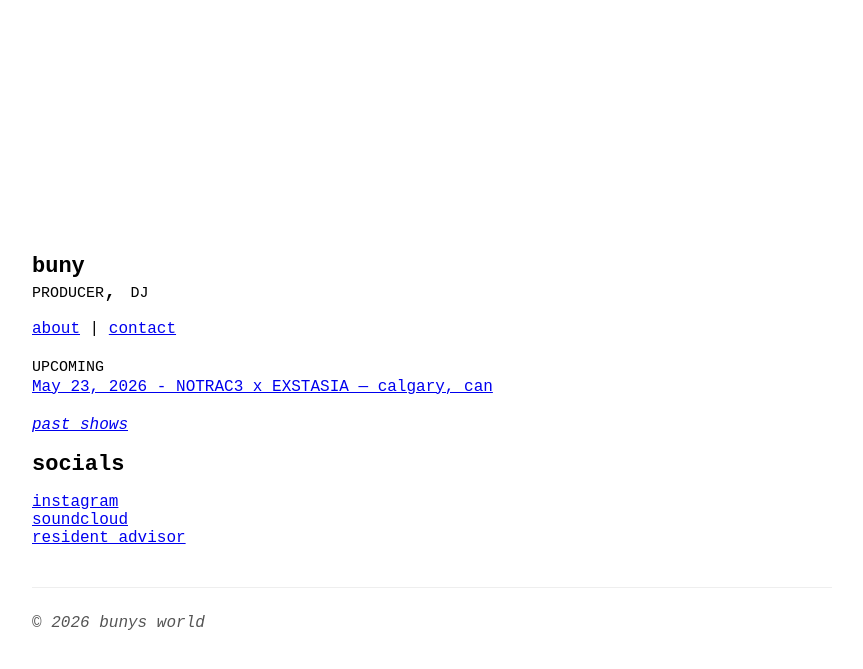
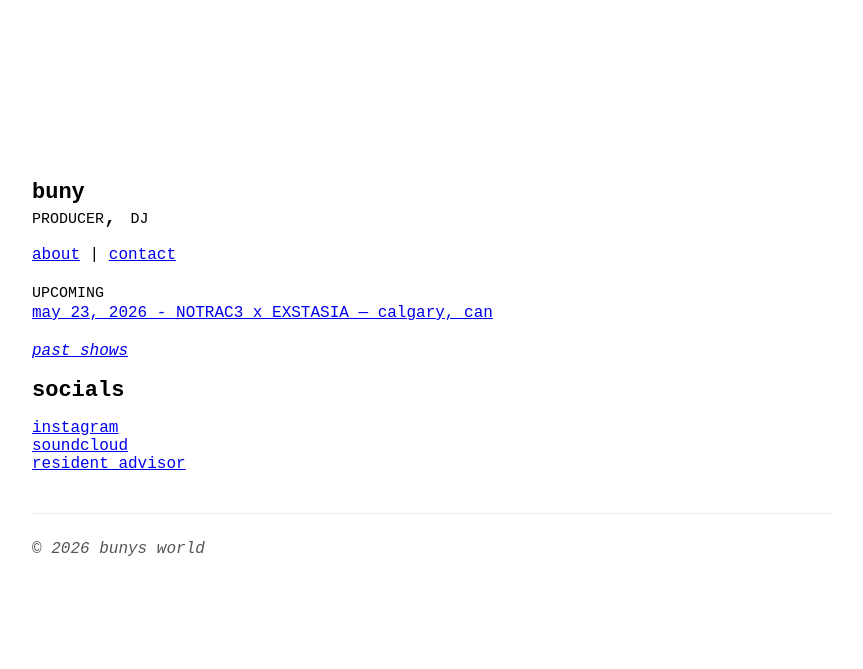
Before and after one commit to 746a70/buny, a Jekyll site: the page built from index.md, in a window 1280 px wide. Shown: the top 669 px of the page, without its empty margins (208-1071 px from the left). Built offline with Jekyll 4.4.1, drawn with Linux system fonts in a browser that asks for light colours.

Commit message:
Refine centered container sizing and show-date presentation

```diff
--- a/index.md
+++ b/index.md
@@ -14,7 +14,7 @@
 {% assign show_date = show.date | date: '%s' %}
 {% if show_date >= current_date %}
 <div style="margin-bottom:10px;">
-<a href="{{ show.link }}">{{ show.date | date: '%b %-d, %Y' }} - {{ show.title }} — {{ show.location }}</a>
+<a href="{{ show.link }}">{{ show.date | date: '%b %-d, %Y' | downcase }} - {{ show.title }} — {{ show.location }}</a>
 </div>
 {% endif %}
 {% endfor %}
--- a/style.css
+++ b/style.css
@@ -8,6 +8,9 @@
   display: flex;
   align-items: center;
   justify-content: center;
+  padding: 20px;
+  box-sizing: border-box;
+  overflow: hidden;
   font-family: monospace;
   background-color: #ffffff;
   color: #000000;
@@ -15,6 +18,9 @@
 
 .container {
   width: min(90%, 800px);
+  height: 60vh;
+  max-height: calc(100vh - 40px);
+  overflow-y: auto;
   text-align: left;
 }
 
@@ -23,18 +29,24 @@
 h3 { font-size: 18px; font-weight: 400; font-style: italic; margin: 15; }
 p { font-size: 16px; margin-bottom: 15px; }
 a { font-size: 16px; }
+table, th, td { font-size: 16px; }
 
 footer {
   margin-top: 40px;
   border-top: 1px solid #eee;
   padding-top: 10px;
-  font-size: 12pt;
+  font-size: 12px;
   color: #555;
   font-style: italic;
 }
 
 @media (max-width: 768px) {
-  .container { width: 95%; }
+  body { padding: 16px; }
+  .container {
+    width: 100%;
+    height: 60vh;
+    max-height: calc(100vh - 32px);
+  }
   h1 { font-size: 22px; }
   h2 { font-size: 18px; }
 }
@@ -45,3 +57,9 @@
   overflow-y: auto;
   padding-right: 8px;
 }
+
+.year-divider {
+  border: 0;
+  border-top: 1px solid #e5e5e5;
+  margin: 16px 0 22px;
+}
```
Also changed, not shown: shows.md (+2 -1 lines).
